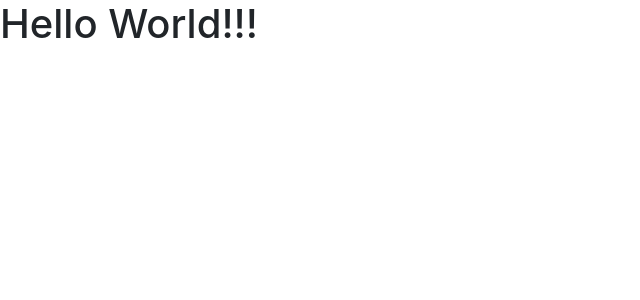
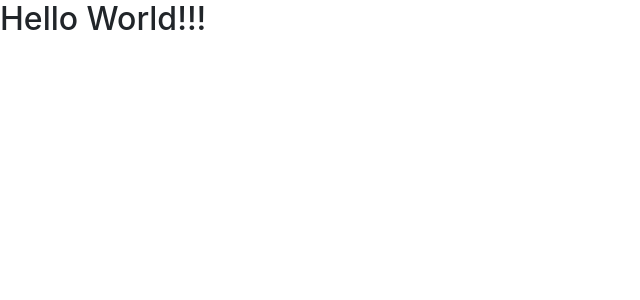
Before and after one commit to ShazadH/counter-app, a React (Create React App) app: page / in a window 1280 px wide. Shown: the top 300 px of the page, without its empty margins (0-640 px from the left). Built offline with nearby package versions, Linux system fonts and the light colour scheme.

Commit message:
first component

```diff
--- a/src/components/counter.jsx
+++ b/src/components/counter.jsx
@@ -2,7 +2,7 @@ import React, { Component } from "react";
 
 export class Counter extends Component {
   render() {
-    return <h1>Hello World!!!</h1>;
+    return <h2>Hello World!!!</h2>;
   }
 }
 
```
